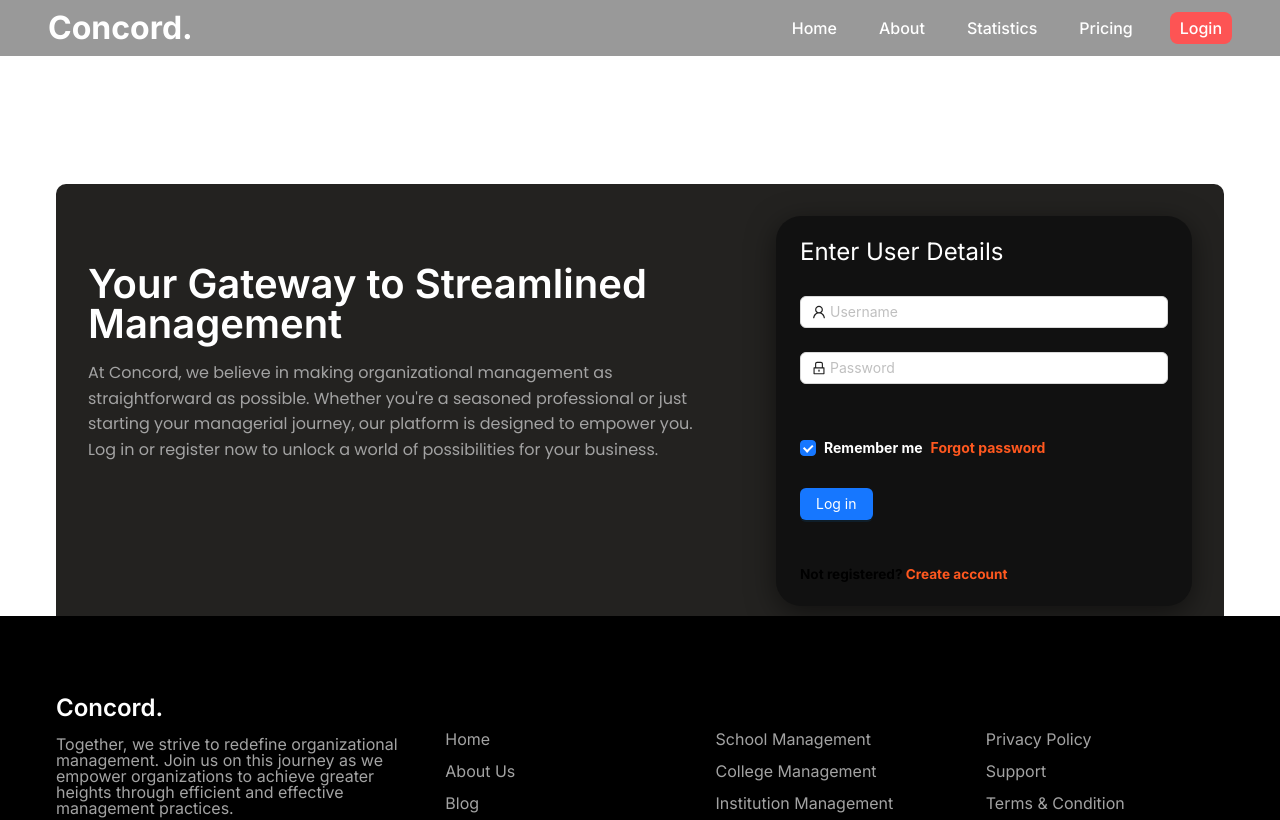
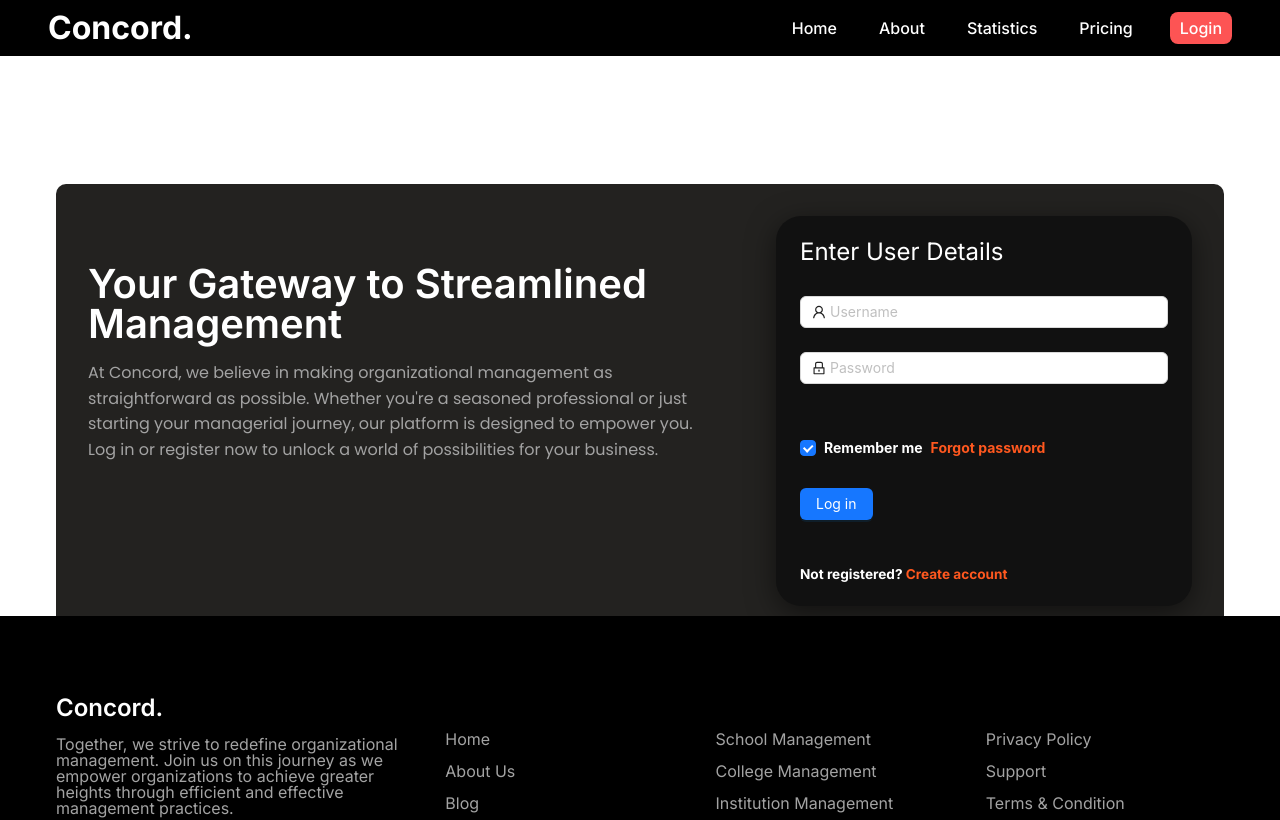
Before and after one commit to snehaltaori/Concord, a React (Create React App) app in the folder frontend/: page /login in a window 1280 px wide. Shown: the top 820 px of the page. Built offline with nearby package versions, Linux system fonts and the light colour scheme.

Commit message:
var fixes

```diff
--- a/frontend/src/components/Login/LoginMain/LoginMain.css
+++ b/frontend/src/components/Login/LoginMain/LoginMain.css
@@ -7,7 +7,6 @@
   --text-light: #a3a3a3;
   --white: #ffffff;
   --black: #000000;
-  --max-width: 1200px;
 }
 
 * {
@@ -17,7 +16,7 @@
 }
 
 .section__container {
-  max-width: var(--max-width);
+  max-width: 1200px;
   margin: auto;
   padding: 2rem 1rem;
 }
@@ -155,7 +154,7 @@ form .d-flex a {
   margin-top: 3rem;
   font-weight: bold;
   font-size: .85rem;
-  color: var(--secondary-text-color);
+  color: white;
 }
 
 .not-regis a {
--- a/frontend/src/components/UI/Footer/Footer.css
+++ b/frontend/src/components/UI/Footer/Footer.css
@@ -7,7 +7,7 @@
   --text-light: #a3a3a3;
   --white: #ffffff;
   --black: #000000;
-  --max-width: 1200px;
+
 }
 
 * {
@@ -17,7 +17,7 @@
 }
 
 .section__container {
-  max-width: var(--max-width);
+  max-width: 1200px;
   margin: auto;
   padding: 5rem 1rem;
 }
--- a/frontend/src/components/UI/Header/Header.css
+++ b/frontend/src/components/UI/Header/Header.css
@@ -7,7 +7,6 @@
   --text-light: #a3a3a3;
   --white: #ffffff;
   --black: #000000;
-  --max-width: 1200px;
 }
 
 * {
@@ -54,8 +53,8 @@ header .header{
   background-size: cover;
 }
 
-nav {
-  background-color: rgba(0, 0, 0, 0.4);
+.navheader{
+  background-color: black;
   max-width: 100vw;
   height: 7vh;
   margin: auto;
--- a/frontend/src/components/UI/Header/Header.js
+++ b/frontend/src/components/UI/Header/Header.js
@@ -4,7 +4,7 @@ export default function Header(){
     return(
         <div>
         <header className='header'>
-          <nav className="nav">
+          <nav className="navheader">
             <div className="nav__logo">
               <a href="index.html">Concord.</a>
             </div>
```
